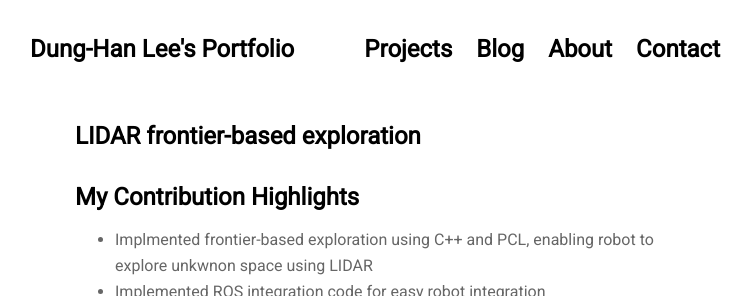
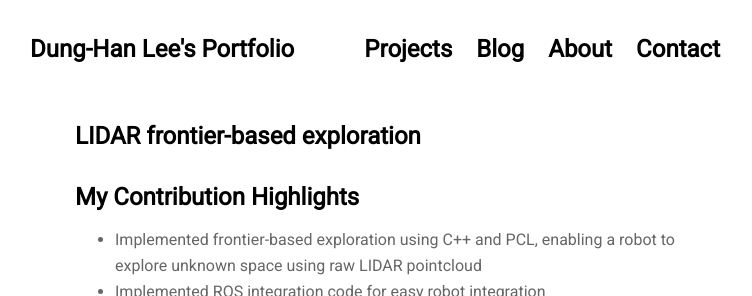
Before and after one commit to Dung-Han-Lee/Dung-Han-Lee.github.io, a Jekyll site: the page built from projects/proj-4.md, in a window 1280 px wide, cut to the strip 0-296 px from the top of the page. Shown: the whole strip, without its empty margins (265-1017 px from the left). Built offline with Jekyll 4.4.1, drawn with Linux system fonts in a browser that asks for light colours; nearby versions of some CDN libraries.

Commit message:
Update proj-4.md

```diff
--- a/projects/proj-4.md
+++ b/projects/proj-4.md
@@ -4,7 +4,7 @@ title: 'LIDAR frontier-based exploration'
 ---
 
 #### My Contribution Highlights
-* Implmented frontier-based exploration using C++ and PCL, enabling robot to explore unkwnon space using LIDAR
+* Implemented frontier-based exploration using C++ and PCL, enabling a robot to explore unknown space using raw LIDAR pointcloud
 * Implemented ROS integration code for easy robot integration
 
 ![Example](https://media.giphy.com/media/JsEMHz8UokICGwypCi/giphy.gif)
```
